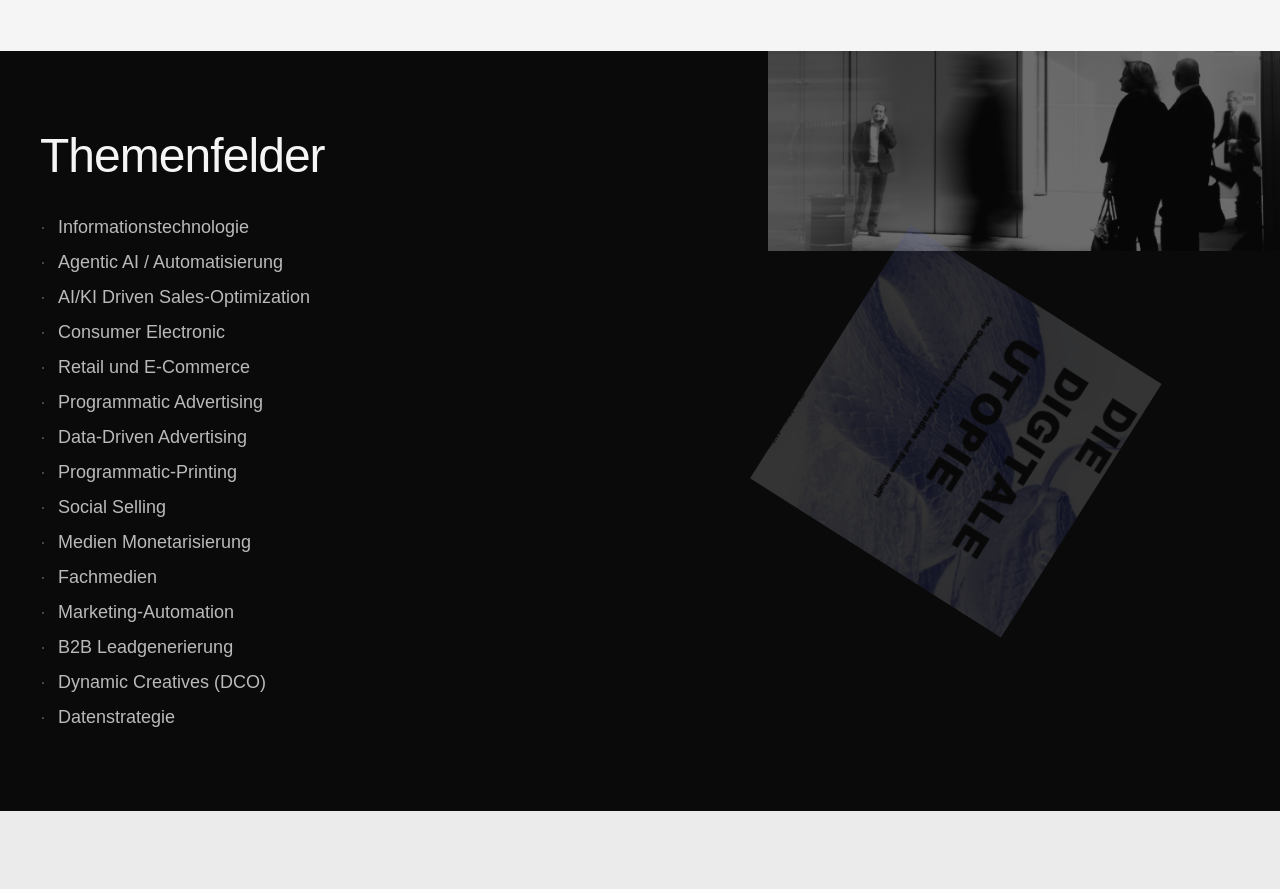
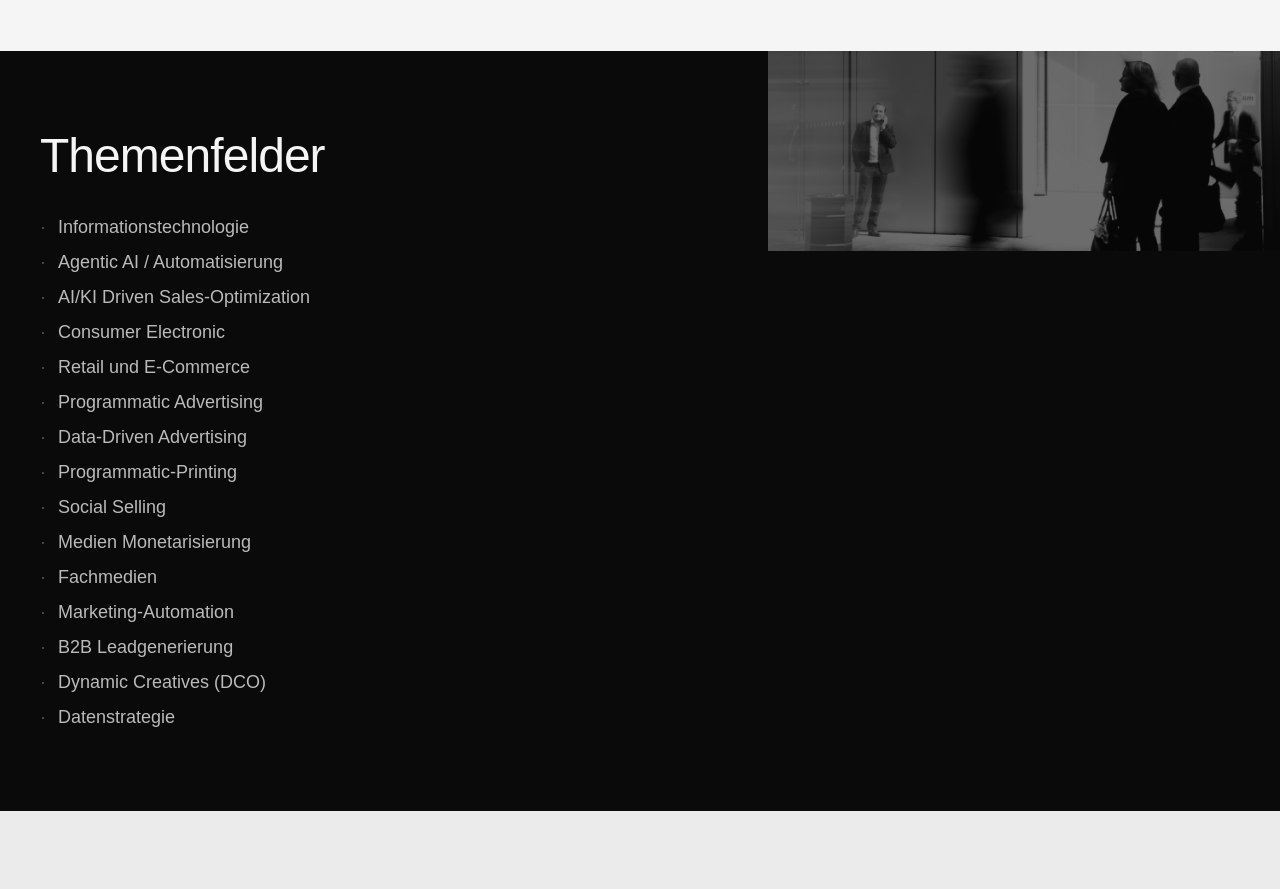
Before and after one commit to OMueller-1976/onetitel, a Next.js app: page / in a window 1280 px wide. Shown: the part 3080-3969 px from the top of the page. Built offline with nearby package versions, Linux system fonts and the light colour scheme.

Commit message:
Remove spinning starburst animation from Themenfelder section

```diff
--- a/app/page.tsx
+++ b/app/page.tsx
@@ -437,15 +437,10 @@ export default function Home() {
           style={{
             maxWidth: "1200px",
             margin: "0 auto",
-            display: "grid",
-            gridTemplateColumns: "1fr 1fr",
-            gap: "4rem",
-            alignItems: "center",
             position: "relative",
             zIndex: 1,
           }}
         >
-          {/* Links: Topics-Liste */}
           <div>
             <h2
               style={{
@@ -475,17 +470,6 @@ export default function Home() {
             </ul>
           </div>
 
-          {/* Rechts: Rotierender Starburst */}
-          <div style={{ display: "flex", justifyContent: "center", alignItems: "center" }}>
-            <Image
-              src="/images/logo-symbol.png"
-              alt=""
-              width={300}
-              height={297}
-              className="animate-spin-slow"
-              style={{ opacity: 0.2, filter: "invert(1)" }}
-            />
-          </div>
         </div>
       </section>
 
```
